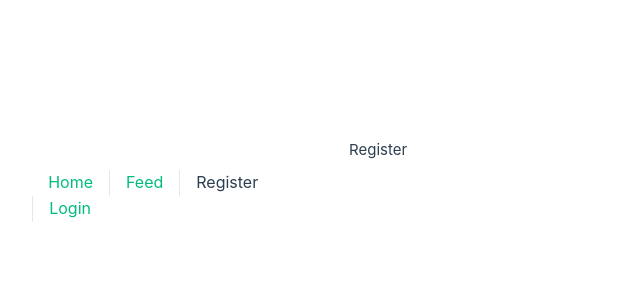
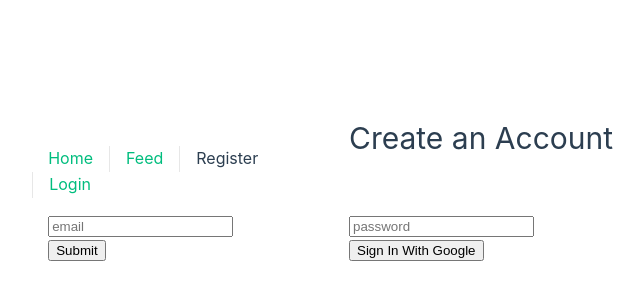
Before and after one commit to johnstuby7/vue-examples, a Vue app in the folder firebase_example/firebase_example/: page /register in a window 1280 px wide. Shown: the part 212-512 px from the top of the page, without its empty margins (291-935 px from the left). Built offline with nearby package versions, Linux system fonts and the light colour scheme.

Commit message:
added in firebase logic to main, updated register to have a sign up button and sign in with google button, will show a console message and redirect to feed on submit

```diff
--- a/firebase_example/firebase_example/src/views/Register.vue
+++ b/firebase_example/firebase_example/src/views/Register.vue
@@ -1,3 +1,33 @@
 <template>
-  Register
+  <h1> Create an Account</h1>
+  <p><input type="text" placeholder="email" v-model="email" /></p>
+  <p><input type="password" placeholder="password" v-model="password" /></p>
+  <p><button @click="register">Submit</button></p>
+  <p><button @click="signInWithGoogle">Sign In With Google</button></p>
 </template>
+
+<script setup>
+import { ref } from "vue";
+import { getAuth, createUserWithEmailAndPassword } from "firebase/auth"
+import { useRouter } from "vue-router";
+
+const email = ref("");
+const password = ref("");
+const router = useRouter();
+
+const register = () => {
+  createUserWithEmailAndPassword(getAuth(), email.value, password.value).then((data) => {
+    console.log("Successfully Registered!");
+    router.push('/feed')
+  })
+    .catch((error) => {
+      console.log(error.code);
+      alert(error.message);
+    })
+};
+
+const signInWithGoogle = () => {
+
+}
+
+</script>
```
